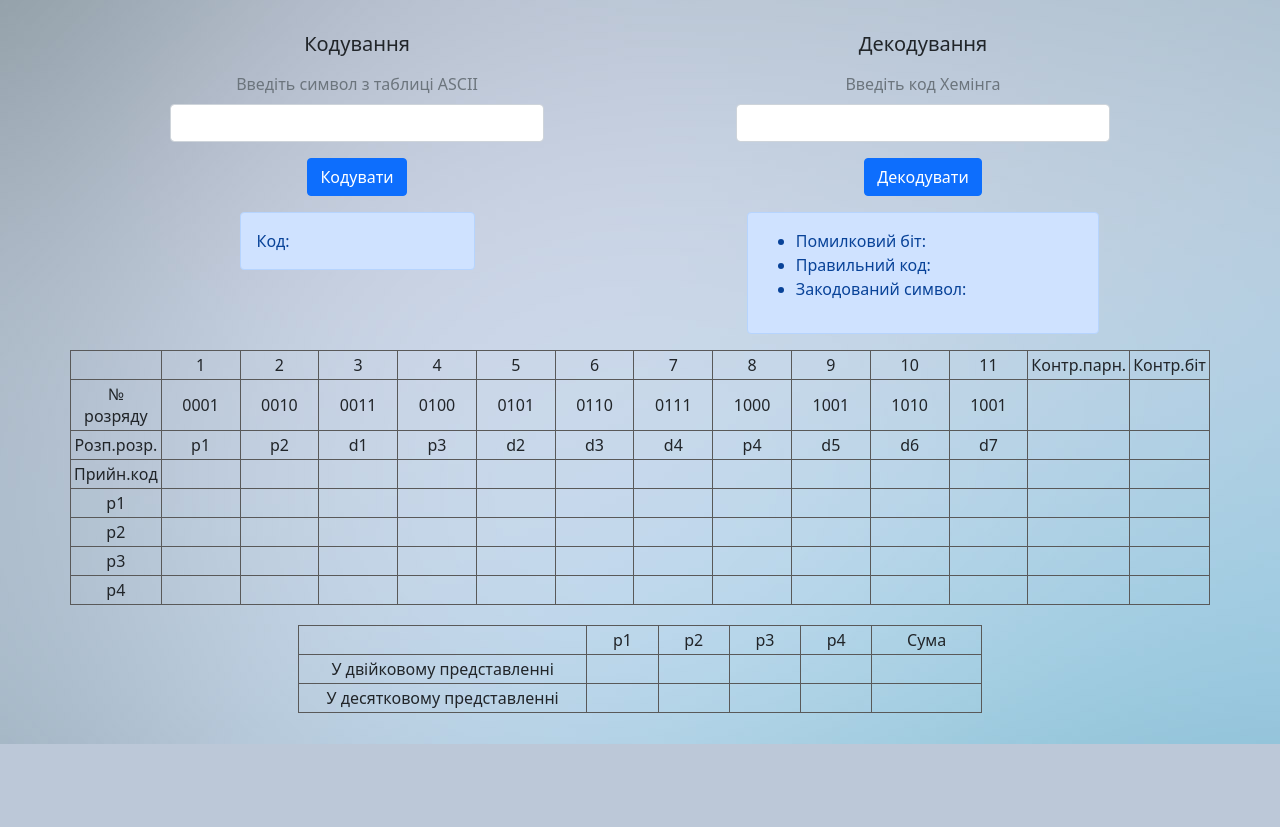
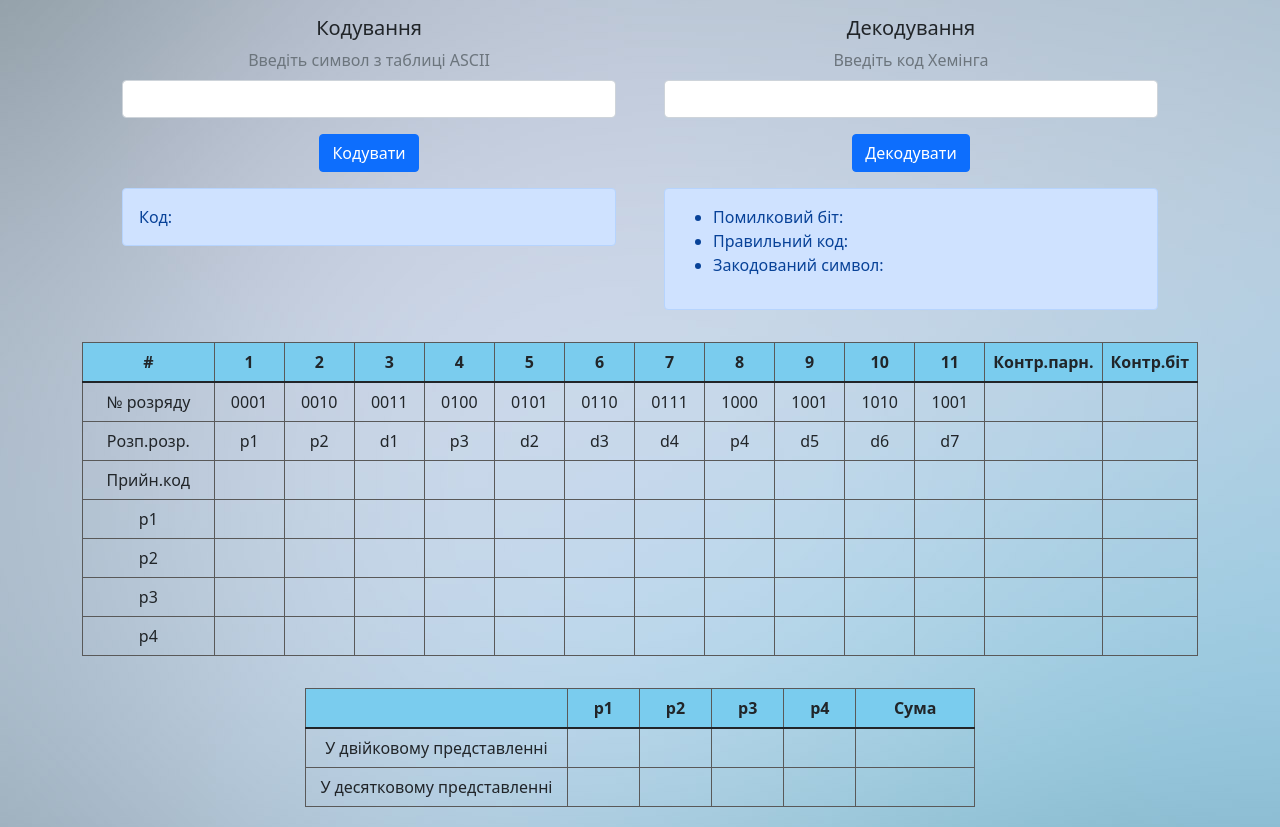
Before and after one commit to stratiiv/CodingAlgorithms, a Django app: page /hamming/ in a window 1280 px wide. Shown: the part 56-883 px from the top of the page. Before the commit the page ends 800 px from the top, so only its background shows below. Run offline with Django 4.2, Linux system fonts and the light colour scheme.

Commit message:
improve hamming page design

```diff
--- a/algorithms/templates/hamming/algorithm.html
+++ b/algorithms/templates/hamming/algorithm.html
@@ -2,86 +2,63 @@
 {% load static %}
 {% block content %}
 <div class="container mt-3">
-		<div class="row">
+    <div class="row gx-5 mt-3 mx-3">
+        <div class="col-md-6">
+            <div class="text-center">
+                <h5 class="card-title">Кодування</h5>
+                <div class="mb-3">
+                    <label class="form-label text-muted" for="symbol">Введіть символ з таблиці ASCII</label>
+                    <input class="form-control" id="symbol" maxlength="4" type="text">
                 </div>
-		<div class="row gx-5 mt-3 mx-3">
-			<div class="col-sm-6 pe-5">
-				<div class="container text-center">
-					<h5 class="card-title">
-					Кодування
-					</h5>
-					<p class="card-text">
+                <a class="btn btn-primary" onclick="HammingCode()">Кодувати</a>
+            </div>
+            <div class="alert alert-primary w-100 w-md-50 mx-auto mt-3" id="code" role="alert">Код:</div>
+        </div>
+
+        <div class="col-md-6">
+            <div class="text-center">
+                <h5 class="card-title">Декодування</h5>
                 <div class="mb-3">
-							<label class="form-label text-muted" for="exampleFormControlInput1">
-								Введіть символ з таблиці ASCII
-							</label>
-							<input class="form-control" id="symbol" maxlength="4" type="text">
-							</input>
+                    <label class="form-label text-muted" for="binary_code">Введіть код Хемінга</label>
+                    <input class="form-control" id="binary_code" maxlength="11" onkeypress="return BinaryInput(event);" size="11" type="text" value="">
                 </div>
-					</p>
-					<a class="btn btn-primary" onclick="HammingCode()">
-						Кодувати
-					</a>
+                <a class="btn btn-primary" onclick="HammingDecode()">Декодувати</a>
             </div>
-				<div class="alert alert-primary w-50 mx-auto mt-3" id="code" role="alert">
-					Код:
-				</div>
-			</div>
-			<div class="col-sm-6 ps-5">
-				<div class="container text-center">
-					<h5 class="card-title">
-					Декодування
-					</h5>
-					<p class="card-text">
-						<div class="mb-3">
-							<label class="form-label text-muted" for="exampleFormControlInput1">
-								Введіть код Хемінга
-							</label>
-							<input class="form-control" id="binary_code" maxlength="11" onkeypress="return BinaryInput(event);"
-							size="11" type="text" value="">
-							</input>
-						</div>
-					</p>
-					<a class="btn btn-primary" onclick="HammingDecode()">
-						Декодувати
-					</a>
-				</div>
-				<div class="alert alert-primary w-75 mx-auto mt-3" role="alert">
+            <div class="alert alert-primary w-100 w-md-75 mx-auto mt-3" role="alert">
                 <ul>
-						<li id="bad-bit">
-							Помилковий біт:
-						</li>
-						<li id="right-code">
-							Правильний код:
-						</li>
-						<li id="coded-symbol">
-							Закодований символ:
-						</li>
+                    <li id="bad-bit">Помилковий біт:</li>
+                    <li id="right-code">Правильний код:</li>
+                    <li id="coded-symbol">Закодований символ:</li>
                 </ul>
             </div>
         </div>
     </div>
+
     <div class="row">
-			<table class="big-table" id="big-table">
+        <div class="col-md-12">
+            <div class="table-responsive">
+                <table class="table mt-3" id="big-table">
+                    <thead>
+                <tr>
+                    <th>#</th>
+                    <th>1</th>
+                    <th>2</th>
+                    <th>3</th>
+                    <th>4</th>
+                    <th>5</th>
+                    <th>6</th>
+                    <th>7</th>
+                    <th>8</th>
+                    <th>9</th>
+                    <th>10</th>
+                    <th>11</th>
+                    <th style="width:5%;">Контр.парн.</th>
+                    <th style="width:7%;">Контр.біт</th>
+                </tr>
+            </thead>
             <tbody>
                 <tr>
-						<td></td>
-						<td>1</td>
-						<td>2</td>
-						<td>3</td>
-						<td>4</td>
-						<td>5</td>
-						<td>6</td>
-						<td>7</td>
-						<td>8</td>
-						<td>9</td>
-						<td>10</td>
-						<td>11</td>
-						<td style="width:5%;">Контр.парн.</td>
-						<td style="width:7%;">Контр.біт</td>
-					</tr>
-					<tr>
-						<td style="width: 7%">№ розряду</td>
+                    <td>№ розряду</td>
                     <td>0001</td>
                     <td>0010</td>
                     <td>0011</td>
@@ -195,17 +172,24 @@
             </tbody>
                 </table>
             </div>
+        </div>
+    </div>
+
     <div class="row">
-			<table class="small-table" id="small-table">
+        <div class="col-md-12">
+            <div class="table-responsive">
+                <table class="table small-table mt-3" id="small-table">
+                    <thead>
+                <tr>
+                    <th></th>
+                    <th>p1</th>
+                    <th>p2</th>
+                    <th>p3</th>
+                    <th>p4</th>
+                    <th>Сума</th>
+                </tr>
+            </thead>
             <tbody>
-					<tr>
-						<td></td>
-						<td>p1</td>
-						<td>p2</td>
-						<td>p3</td>
-						<td>p4</td>
-						<td>Сума</td>
-					</tr>
                 <tr>
                     <td>У двійковому представленні</td>
                     <td></td>
@@ -228,7 +212,7 @@
         </div>
     </div>
 </div>
-<script src="{% static 'hamming/js/index.js' %}">
-</script>
-<link rel="stylesheet" href="{% static "hamming/css/style.css" %}" type="text/css"/>
+
+<script src="{% static 'hamming/js/index.js' %}"></script>
+<link rel="stylesheet" href="{% static 'hamming/css/style.css' %}" type="text/css" />
 {% endblock %}
```
Lines whose indentation alone changed are shown as unchanged.
